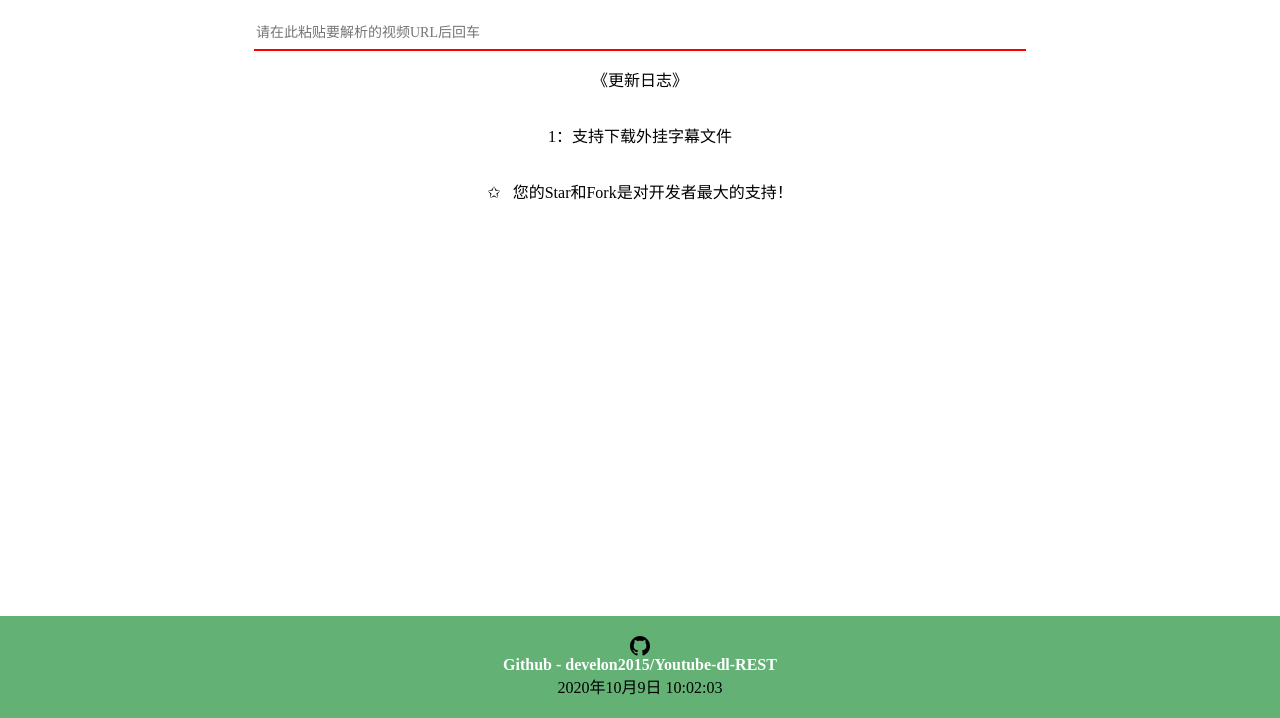
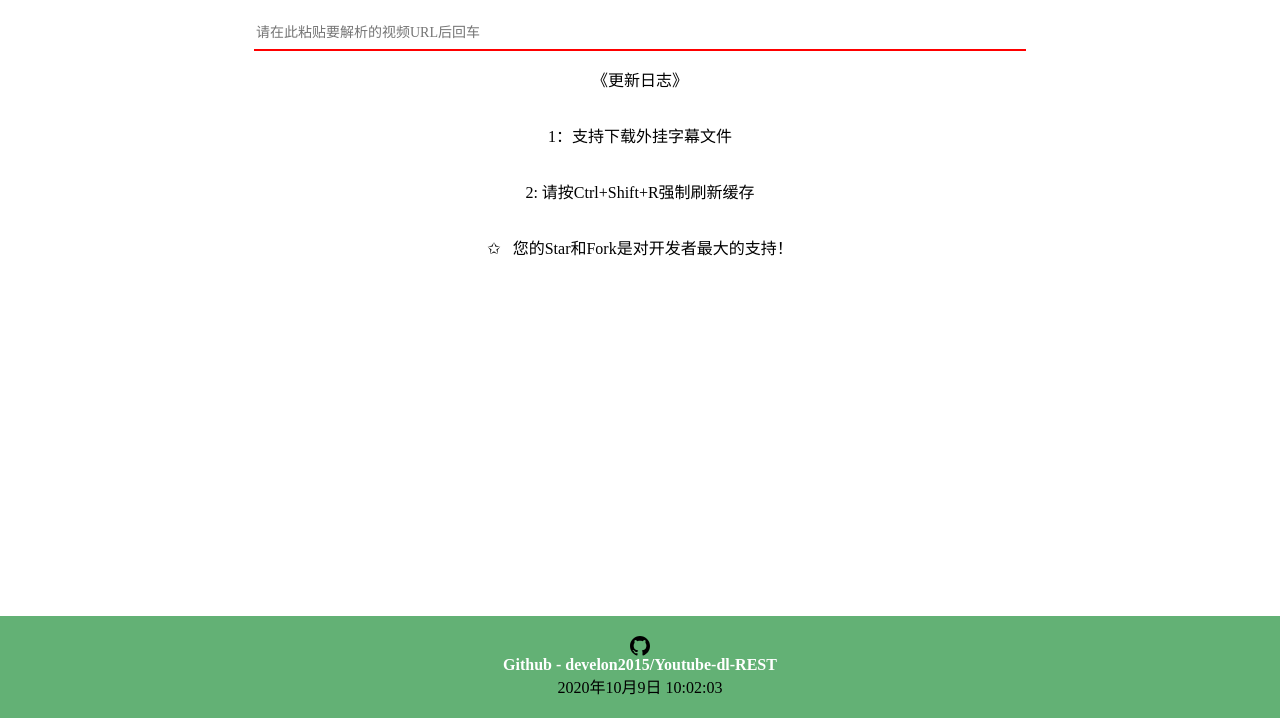
Before and after one commit to develon2015/Youtube-dl-REST, a website: page webapps/index.html in a window 1280 px wide. Shown: the part 82-800 px from the top of the page. Drawn offline with Linux system fonts and the light colour scheme.

Commit message:
index.html

```diff
--- a/webapps/index.html
+++ b/webapps/index.html
@@ -498,6 +498,7 @@
     <div id="log" class="flex">
     	<p>《更新日志》</p>
     	<p>1：支持下载外挂字幕文件</p>
+    	<p>2: 请按Ctrl+Shift+R强制刷新缓存</p>
     	<p>✩ &nbsp;&nbsp;您的Star和Fork是对开发者最大的支持！</p>
     </div>
 </body>
```
